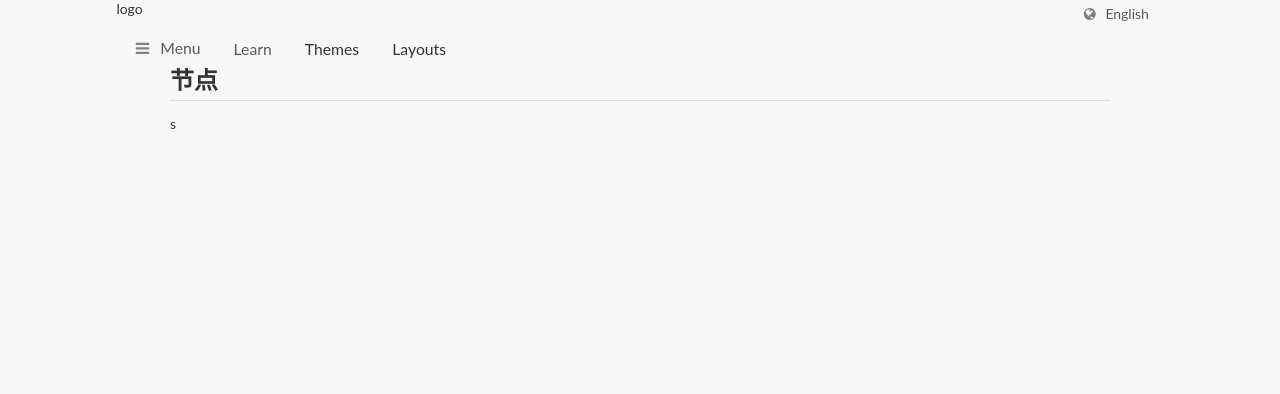
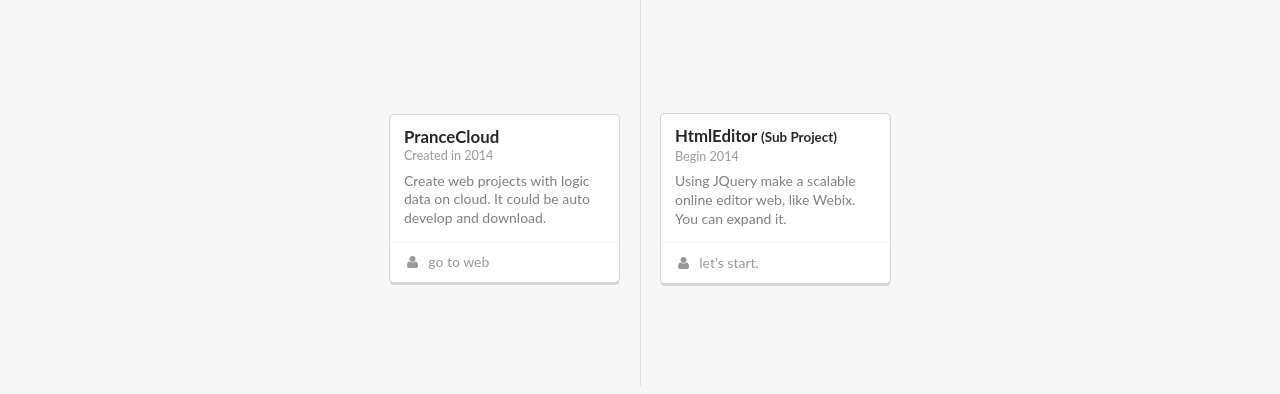
Before and after one commit to PranceCloud/HtmlVisibleEditor, a website: page index.html in a window 1280 px wide. Shown: the top 394 px of the page. Drawn offline with nearby package versions, Linux system fonts and the light colour scheme.

Commit message:
update demo html

```diff
--- a/index.html
+++ b/index.html
@@ -15,88 +15,67 @@
   <!-- Used with Tab History !-->
   <!--<script src="http://cdnjs.cloudflare.com/ajax/libs/jquery.address/1.6/jquery.address.min.js"></script>-->
   <style>
-    #prancecloud .demo.container {
-      width: 940px;
+    #prancecloud .container {
+      width: 500px;
       margin: 0px auto;
     }
   </style>
 </head>
 <body id="prancecloud">
-<div class="pusher">
-  <div class="full height"></div>
-  <div class="following bar light fixed">
-    <div class="ui page grid">
+<div class="pusher container center">
+  <div class="full height">
+    <div class="ui two column middle aligned relaxed fitted stackable grid" style="margin-top: 100px;">
       <div class="column">
-        <div class="ui logo shape">
-          <div class="sides">
-            <div class="active ui side">
-              logo
+        <div class="ui card segment">
+          <div class="content">
+            <a class="header">PranceCloud</a>
+
+            <div class="meta">
+              <span class="date">Created in 2014</span>
             </div>
-            <div class="learn side">
-              learn
+            <div class="description">
+              Create web projects with logic data on cloud.
+              It could be auto develop and download.
+            </div>
+          </div>
+          <div class="extra content">
+            <a href="https://github.com/wgq91here" target="_blank">
+              <i class="user icon"></i>
+              go to web
+            </a>
           </div>
         </div>
       </div>
-        <div class="ui right floated secondary menu">
-          <div class="item">
-            <a class="twitter-share-button twitter" href="http://twitter.com/share"
-               data-text="Semantic UI is a next-gen UI library" data-url="http://semantic-ui.com" data-via="semanticui">
+      <div class="ui vertical divider">
+        Or
+      </div>
+      <div class="column">
+        <div class="ui card segment">
+          <div class="content">
+            <a class="header">HtmlEditor
+              <small>(Sub Project)</small>
             </a>
+
+            <div class="meta">
+              <span class="date">Begin 2014</span>
             </div>
-          <div class="ui language floating dropdown link item" id="languages">
-            <i class="world icon"></i>
-            <div class="text">English</div>
-            <div class="menu">
-              <div class="item active selected" data-percent="100" data-value="en" data-english="English">English</div>
-              <div class="item" data-percent="94" data-value="da" data-english="Danish">dansk</div>
-              <div class="item" data-percent="94" data-value="es" data-english="Spanish">Español</div>
-              <div class="item" data-percent="34" data-value="zh" data-english="Chinese">简体中文</div>
-              <div class="item" data-percent="54" data-value="zh_TW" data-english="Chinese (Taiwan)">中文 (臺灣)</div>
-              <div class="item" data-percent="79" data-value="fa" data-english="Persian">پارسی</div>
-              <div class="item" data-percent="41" data-value="fr" data-english="French">Français</div>
-              <div class="item" data-percent="37" data-value="el" data-english="Greek">ελληνικά</div>
-              <div class="item" data-percent="37" data-value="ru" data-english="Russian">Русский</div>
-              <div class="item" data-percent="36" data-value="de" data-english="German">Deutsch</div>
-              <div class="item" data-percent="23" data-value="it" data-english="Italian">Italiano</div>
-              <div class="item" data-percent="21" data-value="nl" data-english="Dutch">Nederlands</div>
-              <div class="item" data-percent="19" data-value="pt_BR" data-english="Portuguese">Português(BR)</div>
-              <div class="item" data-percent="17" data-value="id" data-english="Indonesian">Indonesian</div>
-              <div class="item" data-percent="12" data-value="lt" data-english="Lithuanian">Lietuvių</div>
-              <div class="item" data-percent="11" data-value="tr" data-english="Turkish">Türkçe</div>
-              <div class="item" data-percent="10" data-value="kr" data-english="Korean">한국어</div>
-              <div class="item" data-percent="7" data-value="ar" data-english="Arabic">العربية</div>
-              <div class="item" data-percent="6" data-value="hu" data-english="Hungarian">Magyar</div>
-              <div class="item" data-percent="6" data-value="vi" data-english="Vietnamese">tiếng Việt</div>
-              <div class="item" data-percent="5" data-value="sv" data-english="Swedish">svenska</div>
-              <div class="item" data-precent="4" data-value="pl" data-english="Polish">polski</div>
-              <div class="item" data-percent="6" data-value="ja" data-english="Japanese">日本語</div>
-              <div class="item" data-percent="0" data-value="ro" data-english="Romanian">românește</div>
+            <div class="description">
+              Using JQuery make a scalable online editor web, like Webix.
+              You can expand it.
             </div>
           </div>
-        </div>
-        <div class="ui large secondary network menu">
-          <a class="view-ui item">
-            <i class="sidebar icon"></i> Menu
+          <div class="extra content">
+            <a href="public/main.html">
+              <i class="user icon"></i>
+              let's start.
             </a>
-          <a href="http://www.learnsemantic.com" data-site="learn" class="additional item transition visible"
-             style="display: inline !important;">Learn</a>
-          <span class="additional item transition visible" data-site="themes" data-content="Coming Soon"
-                style="display: inline !important;">Themes</span>
-          <span class="additional item transition visible" data-site="layout" data-content="Coming Soon"
-                style="display: inline !important;">Layouts</span>
           </div>
         </div>
       </div>
     </div>
-  <div class="demo container">
-    <h2 class="ui dividing header">
-      节点
-    </h2>
-    <p style="height:1200px;">s</p>
-  </div>
   </div>
 
-<script src="./public/extra_js/jquery-2.0.3.min.js"></script>
+  <script src="./public/extra_js/jquery.2.0.3.min.js"></script>
   <script src="./public/semantic/semantic.min.js"></script>
   <script type="text/javascript">
     $('.ui.dropdown')
```
Also changed, not shown: public/main.html (+83 -3 lines). Lines whose indentation alone changed are shown as unchanged.
